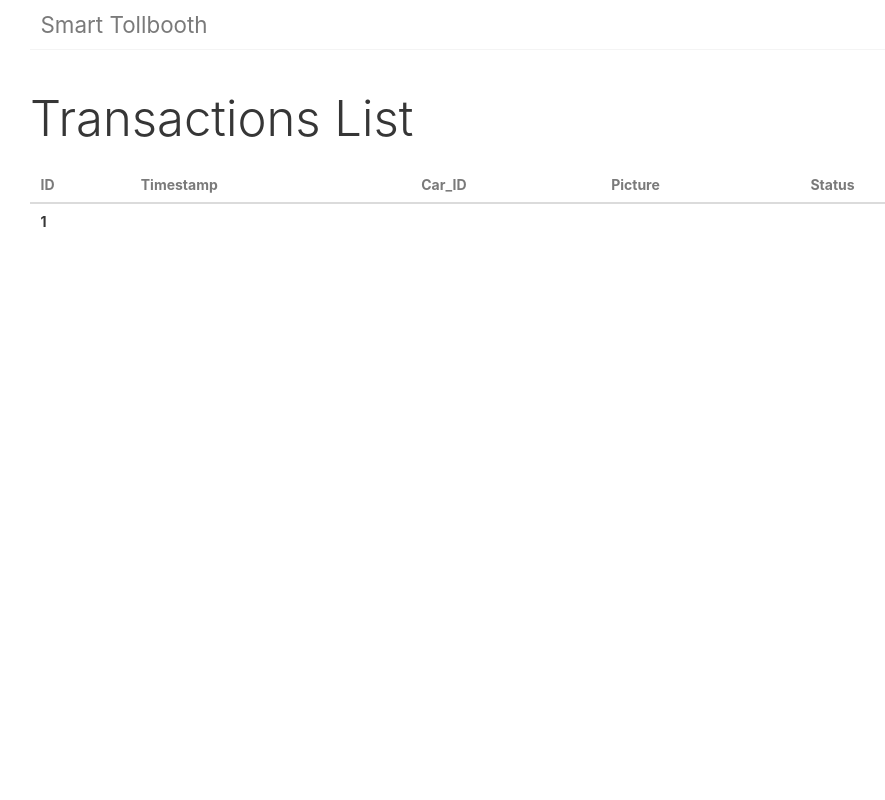
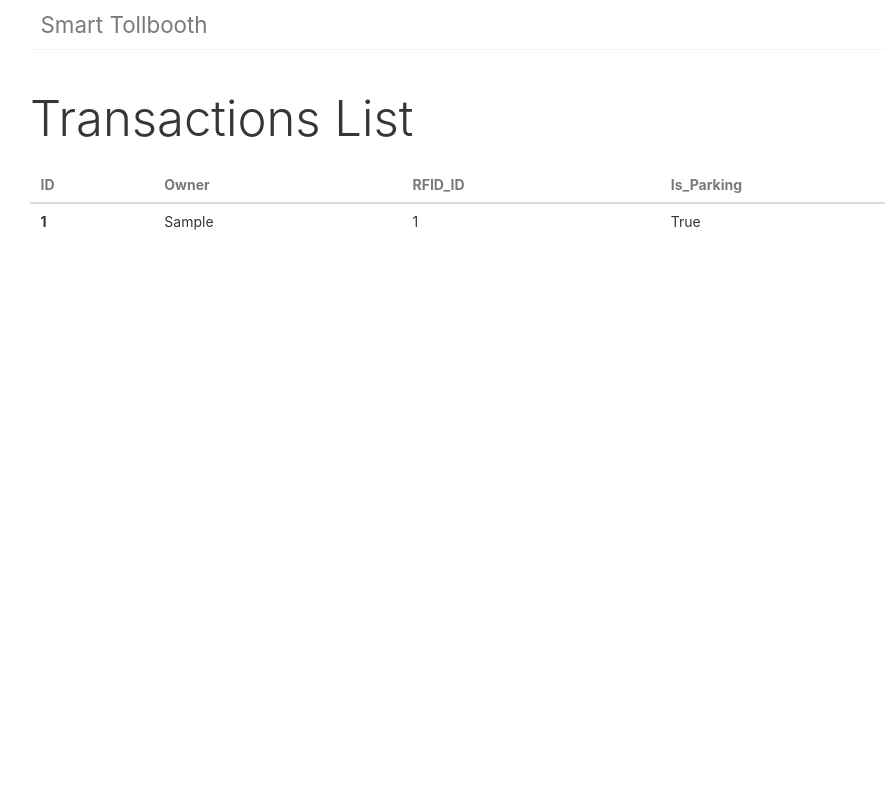
Before and after one commit to DreamN/Smart-Tollbooth, a Flask app: page /car in a window 1280 px wide. Shown: the whole page, without its empty margins (34-919 px from the left). Run offline with Flask 2, Linux system fonts and the light colour scheme; tables that the repository leaves empty hold one stand-in row (values such as "Sample post"); lists and menus that the app fills with data are empty; some libraries are stand-ins or nearby versions.

Commit message:
fix: Invalid field

```diff
--- a/website/templates/carlist.html
+++ b/website/templates/carlist.html
@@ -34,22 +34,18 @@
                 <thead>
                   <tr>
                     <th>ID</th>
-                    <th>Timestamp</th>
-                    <th>Car_ID</th>
-                    <th>Picture</th>
-                    <th>Status</th>
+                    <th>Owner</th>
+                    <th>RFID_ID</th>
+                    <th>Is_Parking</th>
                   </tr>
                 </thead>
                 <tbody>
                   {% for c in cars %}
                   <tr>
                     <th>{{c.id}}</th>
-                    <td>{{c.timestamp}}</td>
-                    <td>{{c.car_id}}</td>
-                    <td>
-                      <a href="{{c.picture}}">{{c.picture}}</a>
-                    </td>
-                    <td>{{c.status}}</td>
+                    <td>{{c.owner}}</td>
+                    <td>{{c.rfid_id}}</td>
+                    <td>{{c.is_parking}}</td>
                   </tr>
                   {% endfor %}
                 </tbody>
```
